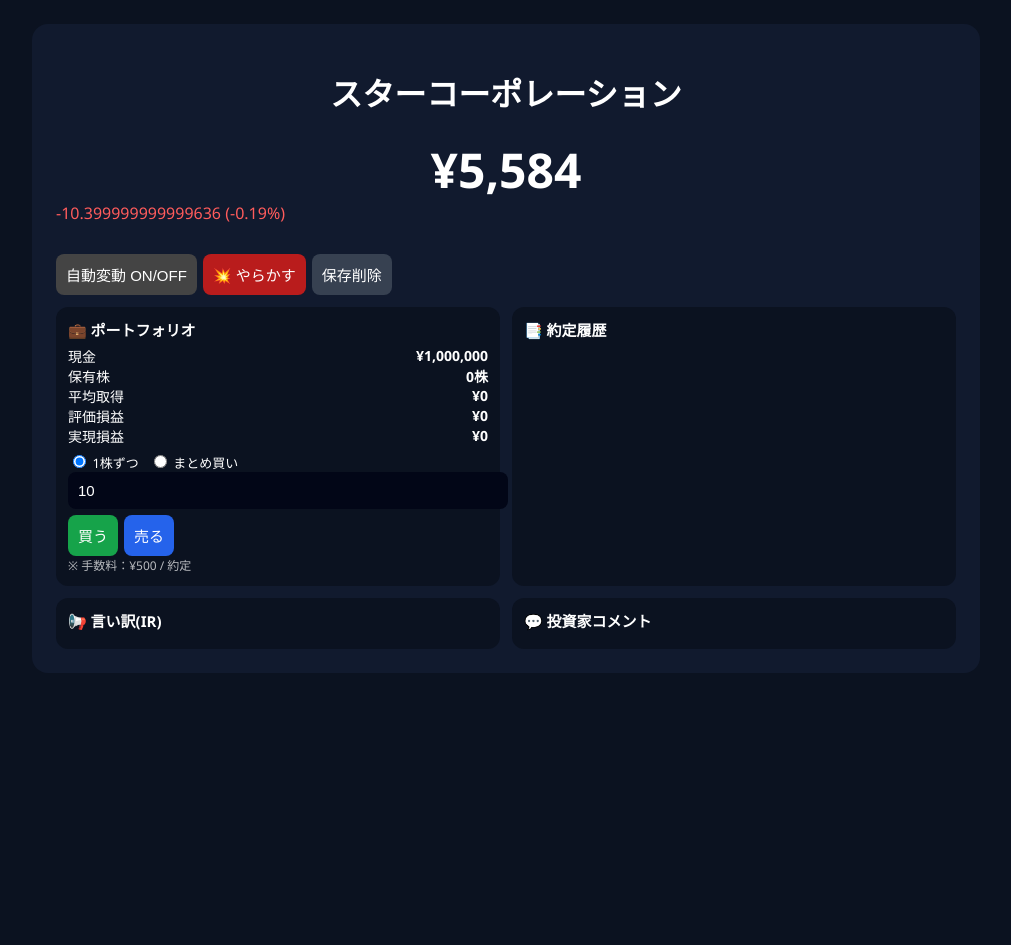
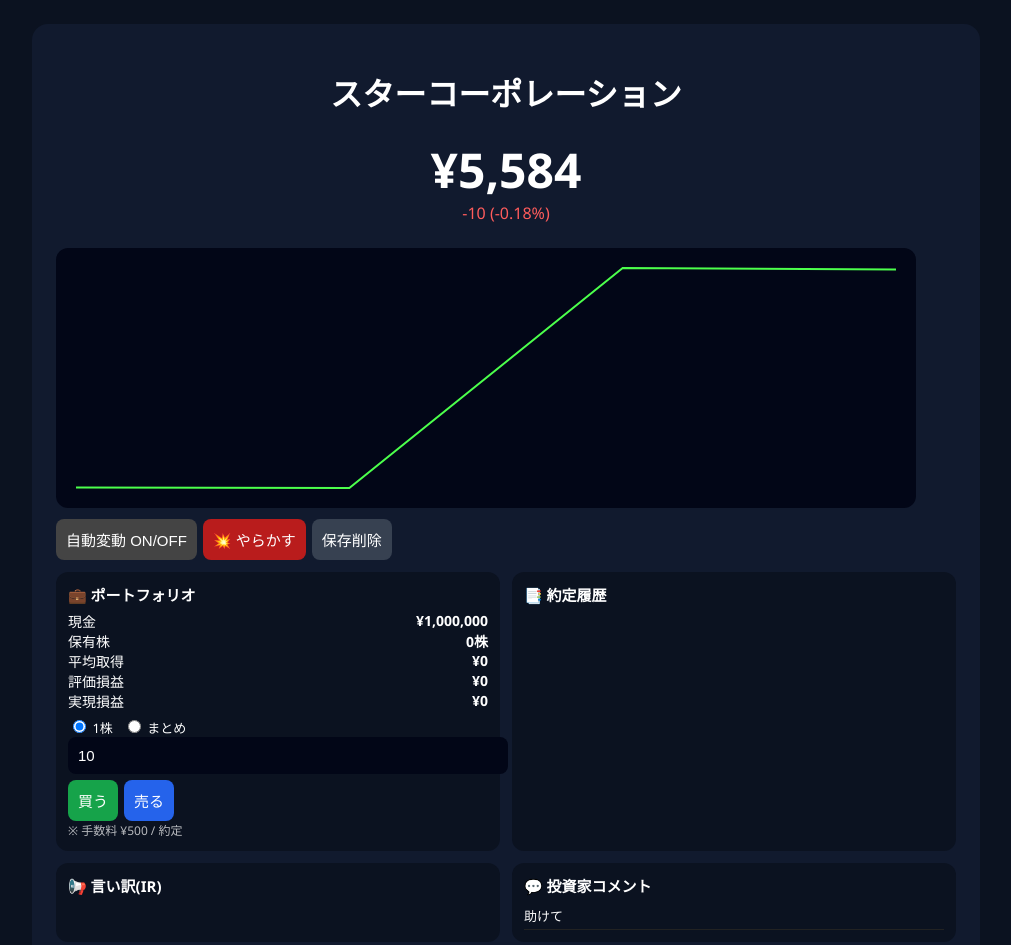
Before and after one commit to novelstar354/kabu, a plain HTML site: page index.html in a window 1280 px wide. Shown: the top 945 px of the page, without its empty margins (134-1145 px from the left). Before the commit the page ends 800 px from the top, so only its background shows below. Drawn offline with Linux system fonts and the light colour scheme.

Commit message:
Update index.html

```diff
--- a/index.html
+++ b/index.html
@@ -33,6 +33,7 @@ input[type="number"]{background:#020617;color:#fff;width:100%}
 .log div{border-bottom:1px solid #222;padding:4px 0}
 .kv{display:flex;justify-content:space-between;font-size:14px}
 .small{font-size:12px;opacity:.7}
+canvas{background:#020617;border-radius:12px}
 </style>
 </head>
 <body>
@@ -44,6 +45,8 @@ input[type="number"]{background:#020617;color:#fff;width:100%}
 <div class="diff" id="diff"></div>
 <div class="event" id="event"></div>
 
+<canvas id="chart" width="860" height="260"></canvas>
+
 <div class="trade">
   <button class="toggle" onclick="toggleRandom()">自動変動 ON/OFF</button>
   <button class="yarakashi" onclick="yarakashi()">💥 やらかす</button>
@@ -51,7 +54,6 @@ input[type="number"]{background:#020617;color:#fff;width:100%}
 </div>
 
 <div class="grid">
-<!-- ポートフォリオ -->
 <div class="card">
 <h2>💼 ポートフォリオ</h2>
 <div class="kv"><span>現金</span><strong id="cash"></strong></div>
@@ -60,10 +62,9 @@ input[type="number"]{background:#020617;color:#fff;width:100%}
 <div class="kv"><span>評価損益</span><strong id="unreal"></strong></div>
 <div class="kv"><span>実現損益</span><strong id="realized"></strong></div>
 
-<!-- 売買モード -->
 <div class="mode">
-  <label><input type="radio" name="mode" value="single" checked> 1株ずつ</label>
-  <label><input type="radio" name="mode" value="bulk"> まとめ買い</label>
+  <label><input type="radio" name="mode" value="single" checked> 1株</label>
+  <label><input type="radio" name="mode" value="bulk"> まとめ</label>
 </div>
 
 <input id="qty" type="number" min="1" value="10" disabled>
@@ -73,22 +74,19 @@ input[type="number"]{background:#020617;color:#fff;width:100%}
   <button class="sell" onclick="sell()">売る</button>
 </div>
 
-<div class="small">※ 手数料：¥500 / 約定</div>
+<div class="small">※ 手数料 ¥500 / 約定</div>
 </div>
 
-<!-- 約定履歴 -->
 <div class="card">
 <h2>📑 約定履歴</h2>
 <div class="log" id="history"></div>
 </div>
 
-<!-- IR -->
 <div class="card">
 <h2>📢 言い訳(IR)</h2>
 <div class="log" id="ir"></div>
 </div>
 
-<!-- 投資家 -->
 <div class="card">
 <h2>💬 投資家コメント</h2>
 <div class="log" id="comments"></div>
@@ -98,55 +96,75 @@ input[type="number"]{background:#020617;color:#fff;width:100%}
 
 <script>
 const FEE=500;
+
+/* ===== 状態 ===== */
 let price=Number(localStorage.star_price)||4000;
-let prev=price,randomOn=true;
+let prev=Number(localStorage.star_prev)||price;
+let randomOn=true;
+
 let cash=Number(localStorage.star_cash)||1000000;
 let shares=Number(localStorage.star_shares)||0;
 let avg=Number(localStorage.star_avg)||0;
 let realized=Number(localStorage.star_realized)||0;
 let history=JSON.parse(localStorage.star_history||"[]");
+let priceHistory=JSON.parse(localStorage.star_chart||"[]");
+
+/* ===== DOM ===== */
+const diffEl=document.getElementById("diff");
+const eventEl=document.getElementById("event");
+const historyEl=document.getElementById("history");
+const irEl=document.getElementById("ir");
+const commentsEl=document.getElementById("comments");
+const qtyInput=document.getElementById("qty");
+const chart=document.getElementById("chart");
+const ctx=chart.getContext("2d");
+
+document.querySelectorAll('input[name="mode"]').forEach(r=>{
+  r.onchange=()=>qtyInput.disabled=r.value==="single";
+});
 
 const excuses=["精査中です","影響は軽微","想定内です","一時的です"];
 const comments=["助けて","握力","また社長","説明しろ"];
 
-const qtyInput=document.getElementById("qty");
+const yen=n=>"¥"+Math.round(n).toLocaleString();
 
-document.querySelectorAll('input[name="mode"]').forEach(r=>{
-  r.addEventListener("change",()=>{
-    qtyInput.disabled = r.value==="single" && r.checked;
-  });
-});
-
-function yen(n){return "¥"+Math.round(n).toLocaleString();}
-function update(){
- document.getElementById("price").textContent=yen(price);
- const d=price-prev,p=((d/prev)*100).toFixed(2);
- const diff=document.getElementById("diff");
- diff.textContent=`${d>=0?"+":""}${d} (${p}%)`;
- diff.className=d>=0?"up":"down";
-
- document.getElementById("cash").textContent=yen(cash);
- document.getElementById("shares").textContent=shares+"株";
- document.getElementById("avg").textContent=yen(avg||0);
- document.getElementById("unreal").textContent=yen(shares*price-shares*avg);
- document.getElementById("realized").textContent=yen(realized);
- renderHistory();
- save();
-}
-
+/* ===== 保存 ===== */
 function save(){
  localStorage.star_price=price;
+ localStorage.star_prev=prev;
  localStorage.star_cash=cash;
  localStorage.star_shares=shares;
  localStorage.star_avg=avg;
  localStorage.star_realized=realized;
  localStorage.star_history=JSON.stringify(history);
+ localStorage.star_chart=JSON.stringify(priceHistory);
 }
 
-function getQty(){
- const mode=document.querySelector('input[name="mode"]:checked').value;
- return mode==="single"?1:Number(qtyInput.value)||1;
+/* ===== 更新 ===== */
+function update(){
+ document.getElementById("price").textContent=yen(price);
+ const d=price-prev;
+ const p=prev?((d/prev)*100).toFixed(2):"0.00";
+ diffEl.textContent=`${d>=0?"+":""}${d} (${p}%)`;
+ diffEl.className="diff "+(d>=0?"up":"down");
+
+ document.getElementById("cash").textContent=yen(cash);
+ document.getElementById("shares").textContent=shares+"株";
+ document.getElementById("avg").textContent=yen(avg);
+ document.getElementById("unreal").textContent=yen(shares*(price-avg));
+ document.getElementById("realized").textContent=yen(realized);
+
+ historyEl.innerHTML=history.map(h=>`<div>${h}</div>`).join("");
+
+ priceHistory.push(price);
+ priceHistory=priceHistory.slice(-120);
+
+ save();
+ drawChart();
 }
+
+/* ===== 売買 ===== */
+const getQty=()=>document.querySelector('input[name="mode"]:checked').value==="single"?1:Number(qtyInput.value)||1;
 
 function buy(){
  const q=getQty();
@@ -163,7 +181,7 @@ function sell(){
  if(shares<q)return show("株不足","down");
  shares-=q; cash+=price*q-FEE;
  realized+=(price-avg)*q-FEE;
- if(shares===0)avg=0;
+ if(!shares)avg=0;
  log(`売 ${q}株 @${yen(price)}`);
  update();
 }
@@ -173,35 +191,53 @@ function log(t){
  history=history.slice(0,80);
 }
 
-function renderHistory(){
- historyEl.innerHTML="";
- history.forEach(h=>{
-  const d=document.createElement("div");
-  d.textContent=h; historyEl.appendChild(d);
+/* ===== チャート ===== */
+function drawChart(){
+ ctx.clearRect(0,0,chart.width,chart.height);
+ if(priceHistory.length<2)return;
+
+ const max=Math.max(...priceHistory);
+ const min=Math.min(...priceHistory);
+ const pad=20;
+
+ ctx.beginPath();
+ priceHistory.forEach((p,i)=>{
+   const x=pad+i*(chart.width-2*pad)/(priceHistory.length-1);
+   const y=chart.height-pad-(p-min)/(max-min||1)*(chart.height-2*pad);
+   i?ctx.lineTo(x,y):ctx.moveTo(x,y);
  });
+ ctx.strokeStyle="#4cff4c";
+ ctx.lineWidth=2;
+ ctx.stroke();
 }
 
+/* ===== その他 ===== */
 function show(t,c){
- event.textContent=t; event.className=c;
- setTimeout(()=>event.textContent="",2000);
+ eventEl.textContent=t;
+ eventEl.className="event "+c;
+ setTimeout(()=>eventEl.textContent="",1500);
 }
 
 function randomMove(){
  if(!randomOn)return;
  prev=price;
  const r=Math.random();
- if(r<0.03){price*=0.6;irLog();comLog();}
- else if(r<0.06){price*=1.4;comLog();}
+ if(r<0.03){price=Math.floor(price*0.6);ir();com();}
+ else if(r<0.06){price=Math.floor(price*1.4);com();}
  else price+=Math.random()*40-20;
  price=Math.max(1,Math.floor(price));
  update();
 }
 
 function toggleRandom(){randomOn=!randomOn;show("切替","up");}
-function yarakashi(){prev=price;price*=0.4;irLog();comLog();update();}
-function irLog(){ir.innerHTML="<div>"+excuses[Math.floor(Math.random()*excuses.length)]+"</div>"+ir.innerHTML;}
-function comLog(){commentsEl.innerHTML="<div>"+comments[Math.floor(Math.random()*comments.length)]+"</div>"+commentsEl.innerHTML;}
-function clearSave(){localStorage.clear();location.reload();}
+function yarakashi(){prev=price;price=Math.floor(price*0.4);ir();com();update();}
+const ir=()=>irEl.innerHTML=`<div>${excuses[Math.random()*excuses.length|0]}</div>`+irEl.innerHTML;
+const com=()=>commentsEl.innerHTML=`<div>${comments[Math.random()*comments.length|0]}</div>`+commentsEl.innerHTML;
+
+function clearSave(){
+ Object.keys(localStorage).filter(k=>k.startsWith("star_")).forEach(k=>localStorage.removeItem(k));
+ location.reload();
+}
 
 setInterval(randomMove,1500);
 update();
```
